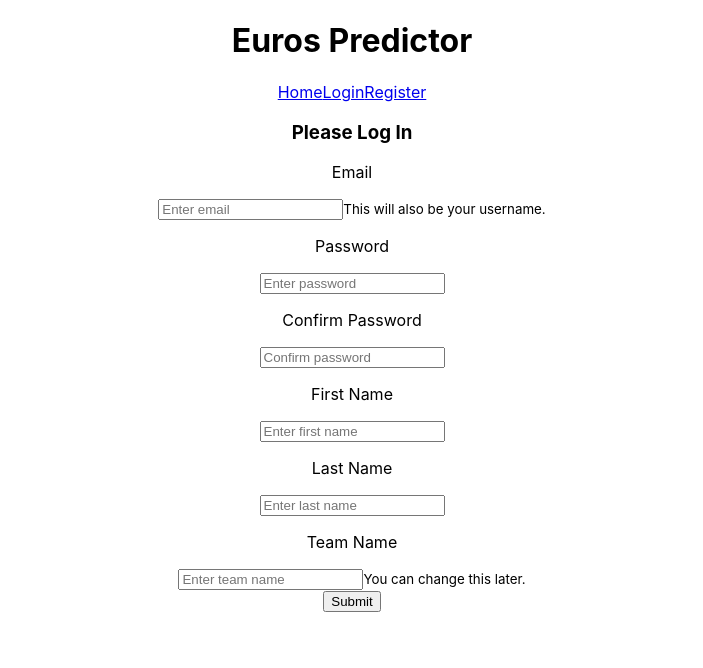
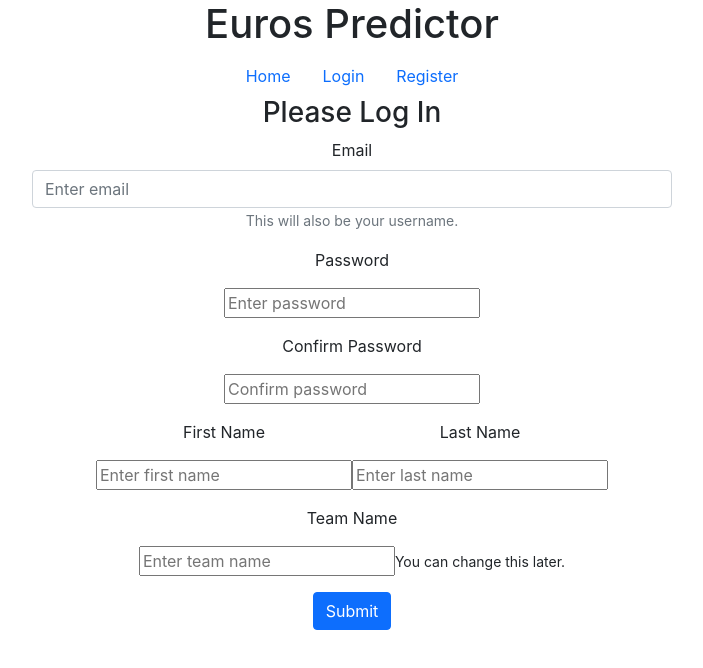
Before and after one commit to Stanhoucke/euros_predictor, a React (Create React App) app in the folder frontend/: page /register in a window 1280 px wide. Shown: the top 668 px of the page, without its empty margins (288-991 px from the left). Built offline with nearby package versions, Linux system fonts and the light colour scheme; no server answers.

Commit message:
login form and nav bootstrap css

```diff
--- a/frontend/public/index.html
+++ b/frontend/public/index.html
@@ -24,7 +24,10 @@
       work correctly both with client-side routing and a non-root public URL.
       Learn how to configure a non-root public URL by running `npm run build`.
     -->
-    <title>React App</title>
+
+    <link href="https://cdn.jsdelivr.net/npm/bootstrap@5.0.1/dist/css/bootstrap.min.css" rel="stylesheet" integrity="sha384-+0n0xVW2eSR5OomGNYDnhzAbDsOXxcvSN1TPprVMTNDbiYZCxYbOOl7+AMvyTG2x" crossorigin="anonymous">
+
+    <title>Euros 2020 Predictor</title>
   </head>
   <body>
     <noscript>You need to enable JavaScript to run this app.</noscript>
--- a/frontend/src/components/Login.js
+++ b/frontend/src/components/Login.js
@@ -33,18 +33,21 @@
     return (
         <>
             <h3>Please Log In</h3>
-            <form onSubmit={handleSubmit}>
-                <label>
-                    <p>Username</p>
-                    <input type="email" onChange={e => setUsername(e.target.value)}/>
-                </label>
-                <label>
-                    <p>Password</p>
-                    <input type="password" onChange={e => setPassword(e.target.value)}/>
-                </label>
-                <div>
-                    <button type="submit">Submit</button>
+            <form className="w-25 position-absolute start-50 translate-middle-x" onSubmit={handleSubmit}>
+                <div className="mb-3">
+                    <label htmlFor="email-login" className="form-label">Email address</label>
+                    <input type="email" className="form-control" id="email-login" aria-describedby="emailHelp" onChange={e => setUsername(e.target.value)}/>
+                    <div id="emailHelp" class="form-text">We'll never share your email with anyone else.</div>
                 </div>
+
+                <div className="mb-3">
+                    <label htmlFor="password-login" className="form-label">Password</label>
+                    <input type="password" className="form-control" id="password-login" onChange={e => setPassword(e.target.value)}/>
+
+                </div>
+
+                <button type="submit" className="btn btn-primary">Submit</button>
+
             </form>
         </>
     )
--- a/frontend/src/components/Logout.js
+++ b/frontend/src/components/Logout.js
@@ -4,7 +4,7 @@
 const Logout = ({handleLogout}) => {
 
     return (
-        <Link to={"/login"} onClick={handleLogout}>Logout</Link>
+        <Link to={"/login"} className="nav-link" onClick={handleLogout}>Logout</Link>
     )
 }
 
--- a/frontend/src/components/NavBar.js
+++ b/frontend/src/components/NavBar.js
@@ -7,25 +7,25 @@
     const authLinks = () => {
         if (token) {
             return <>
-                <Link to={"/dashboard"}>Dashboard</Link>
-                <Link to={"/predictions"}>Predictions</Link>
-                <Link to={"/leagues"}>Leagues</Link>
+                <Link to={"/dashboard"} className="nav-link">Dashboard</Link>
+                <Link to={"/predictions"} className="nav-link">Predictions</Link>
+                <Link to={"/leagues"} className="nav-link">Leagues</Link>
                 <Logout handleLogout={handleLogout}/>
             </>
         } else {
             return <>
-                <Link to={"/login"}>Login</Link>
-                <Link to={"/register"}>Register</Link>
+                <Link to={"/login"} className="nav-link">Login</Link>
+                <Link to={"/register"} className="nav-link">Register</Link>
             </>
         }
     }
 
 
     return (
-        <>
-            <Link to={"/"}>Home</Link>
+        <nav className="nav nav-pills justify-content-center">
+            <Link to={"/"} className="nav-link">Home</Link>
             {authLinks()}
-        </>
+        </nav>
     )
 }
 
--- a/frontend/src/components/Register.js
+++ b/frontend/src/components/Register.js
@@ -63,17 +63,18 @@
     return (
         <>
             <h3>Please Log In</h3>
-            <form onSubmit={handleSubmit}>
-                <label>
-                    <p>Email</p>
-                    <input type="email" required
+            <form className="w-50 position-absolute start-50 translate-middle-x" onSubmit={handleSubmit}>
+                <div className="mb-3">
+                    <label htmlFor="email" className="form-label">Email</label>
+                    <input className="form-control" type="email" required
                         id="email"
                         placeholder="Enter email"
                         value={newUser.email}
                         onChange={handleInputChange}
                     />
-                    <small>This will also be your username.</small>
-                </label>
+                    <small className="form-text">This will also be your username.</small>
+                </div>
+                <div className="mb-3">
                     <label>
                         <p>Password</p>
                         <input type="password" required
@@ -83,6 +84,8 @@
                             onChange={handleInputChange}
                         />
                     </label>
+                </div>
+                <div className="mb-3">
                     <label>
                         <p>Confirm Password</p>
                         <input type="password" required
@@ -92,6 +95,8 @@
                             onChange={handleInputChange}
                         />
                     </label>
+                </div>
+                <div className="mb-3">
                     <label>
                         <p>First Name</p>
                         <input type="text" required
@@ -110,6 +115,8 @@
                             onChange={handleInputChange}
                         />
                     </label>
+                </div>
+                <div className="mb-3">
                     <label>
                         <p>Team Name</p>
                         <input type="text" required
@@ -120,8 +127,9 @@
                         />
                         <small>You can change this later.</small>
                     </label>
-                <div>
-                    <button type="submit">Submit</button>
+                </div>
+                <div className="mb-3">
+                    <button type="submit" className="btn btn-primary">Submit</button>
                 </div>
             </form>
         </>
```
Lines whose indentation alone changed are shown as unchanged.
